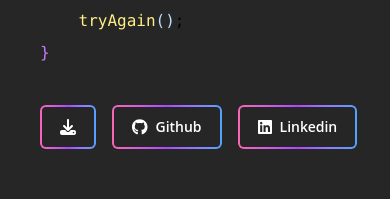
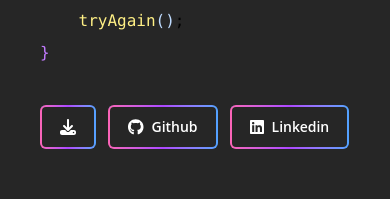
Before and after one commit to hamma-nyk/portofolio_v2, a React (Vite) app: page / in a window 390 px wide. Shown: the part 527-726 px from the top of the page. Built offline with nearby package versions, Linux system fonts and the light colour scheme.

Commit message:
Width fix.

```diff
--- a/src/pages/Home.jsx
+++ b/src/pages/Home.jsx
@@ -57,7 +57,7 @@ const Home = () => {
                 <path d="M128 136c0-22.1-17.9-40-40-40L40 96C17.9 96 0 113.9 0 136l0 48c0 22.1 17.9 40 40 40l48 0c22.1 0 40-17.9 40-40l0-48zm0 192c0-22.1-17.9-40-40-40l-48 0c-22.1 0-40 17.9-40 40l0 48c0 22.1 17.9 40 40 40l48 0c22.1 0 40-17.9 40-40l0-48zm32-192l0 48c0 22.1 17.9 40 40 40l48 0c22.1 0 40-17.9 40-40l0-48c0-22.1-17.9-40-40-40l-48 0c-22.1 0-40 17.9-40 40zM288 328c0-22.1-17.9-40-40-40l-48 0c-22.1 0-40 17.9-40 40l0 48c0 22.1 17.9 40 40 40l48 0c22.1 0 40-17.9 40-40l0-48zm32-192l0 48c0 22.1 17.9 40 40 40l48 0c22.1 0 40-17.9 40-40l0-48c0-22.1-17.9-40-40-40l-48 0c-22.1 0-40 17.9-40 40zM448 328c0-22.1-17.9-40-40-40l-48 0c-22.1 0-40 17.9-40 40l0 48c0 22.1 17.9 40 40 40l48 0c22.1 0 40-17.9 40-40l0-48z" />
               </svg>
             </div>
-            <div className="flex gap-4">
+            <div className="flex">
               <span className="flex items-center relative w-full text-left text-white transition-colors duration-200 ease-in-out group-hover:text-white">
                 <svg
                   className="w-5 h-5"
@@ -84,7 +84,7 @@ const Home = () => {
               I'm a Web Developer
             </h1>
             <CodeTemplate />
-            <div className="flex gap-4 pt-10 text-sm px-10">
+            <div className="flex gap-3 sm:gap-4 pt-10 text-sm px-10">
               <ButtonHome link="#" icon={faDownload} text="Download CV" additionalClass="hidden md:inline lg:inline xl:inline" margin="mr-0" />
               <ButtonHome link="https://github.com/hamma-nyk" icon={faGithub} text="Github" margin="mr-2" />
               <ButtonHome link="https://linkedin.com/in/myikos" icon={faLinkedin} text="Linkedin" margin="mr-2" />
```
